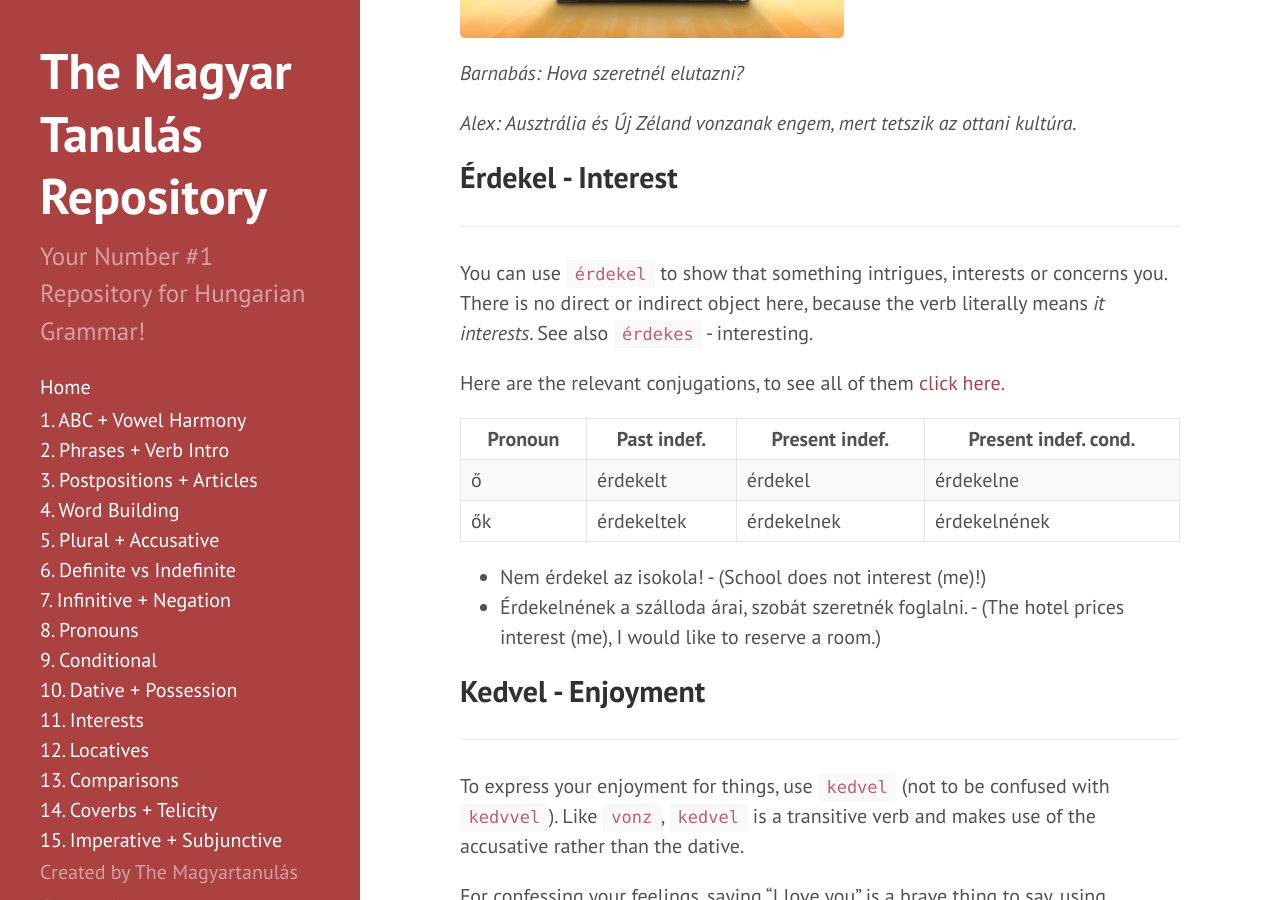
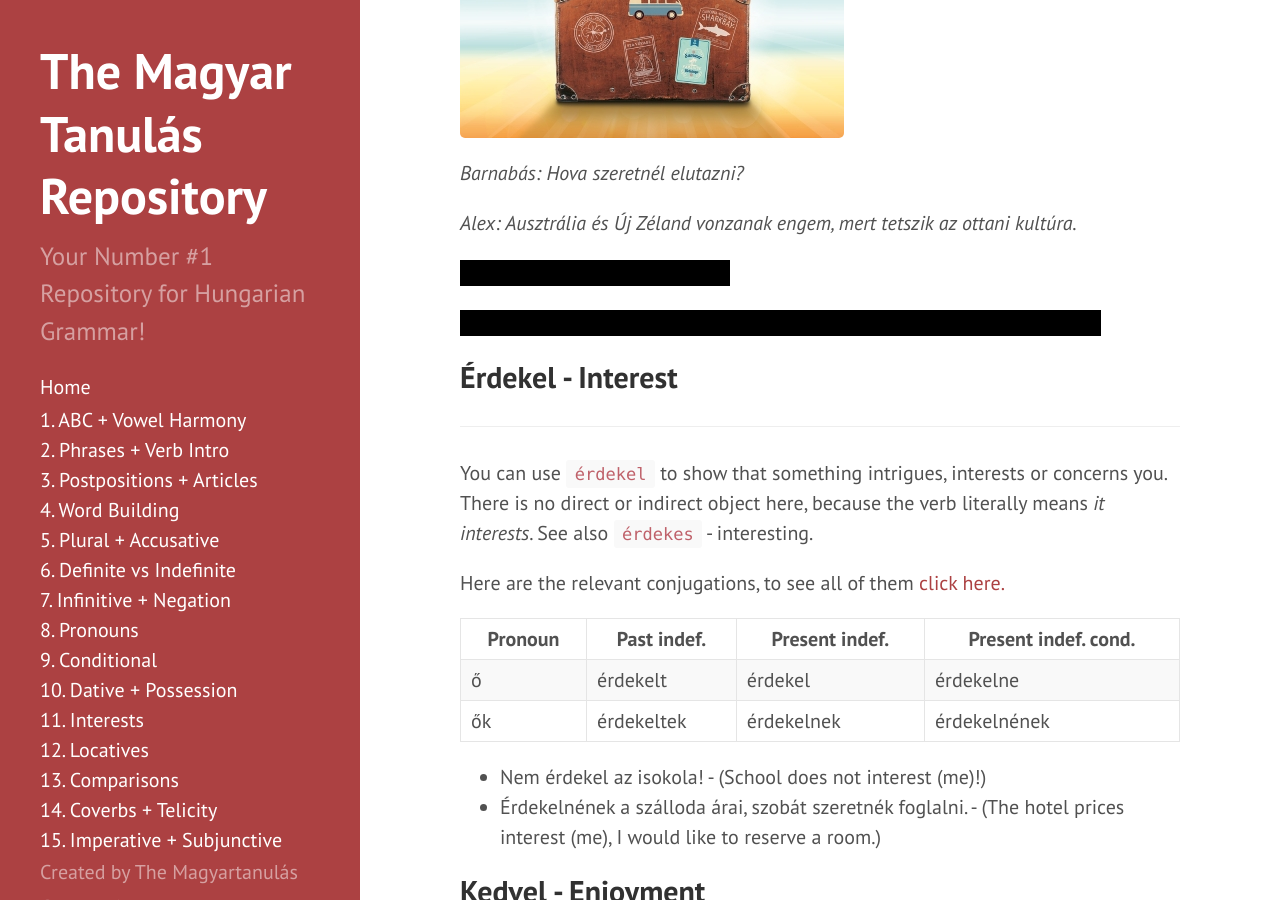
Before and after one commit to Magyartanulas/magyartanulas.github.io, a Jekyll site: the page built from interests.md, in a window 1280 px wide and 900 px high, scrolled down 3092 px. Built offline with Jekyll 4.4.1, drawn with Linux system fonts in a browser that asks for light colours; Markdown is read by kramdown in place of the engine named in the settings; some of the changed text lies outside the part shown.

Commit message:
Update interests.md

```diff
--- a/interests.md
+++ b/interests.md
@@ -32,6 +32,8 @@
 
 *Ha tetszett ez a videó, lájkolj, kommentelj és iratkozz fel!*
 
+<span class="spoiler">If you liked this video, liked, comment and subscribe!</span>
+
 ## Ízlik - Taste
 ---
 
@@ -52,6 +54,8 @@
 ![Túró rudi](https://magyartanulas.github.io/public/rudi.jpg)
 
 *Kinek ízlik a túró rudi?*
+
+<span class="spoiler">Who likes túró rudi?</span>
 
 ## Vonz - Attraction
 ---
@@ -77,6 +81,10 @@
 *Barnabás: Hova szeretnél elutazni?*
 
 *Alex: Ausztrália és Új Zéland vonzanak engem, mert tetszik az ottani kultúra.*
+
+<span class="spoiler">Where would you like to travel?</span>
+
+<span class="spoiler">Australia and New Zealand attract me, because I like the culture over there.</span>
 
 ## Érdekel - Interest
 ---
@@ -196,6 +204,8 @@
 
 *Rómeó szerelmes volt Júliába.*
 
+<span class="spoiler">Romeó fell in love with Júlia.</span>
+
 There are all sorts of lovey-dovey names that people use for their partners, here are a few:
 
 * Drágám - (My precious)
```
